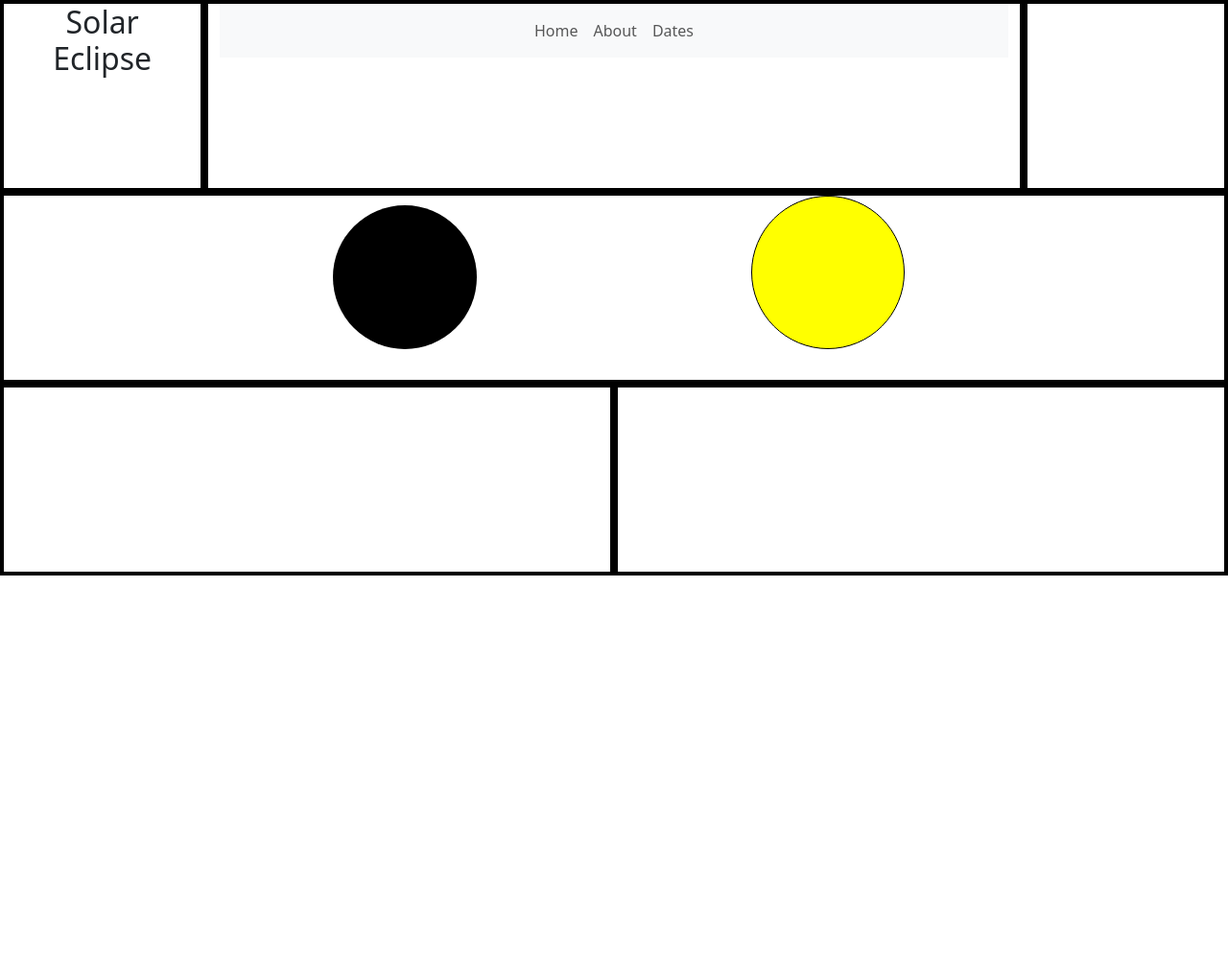
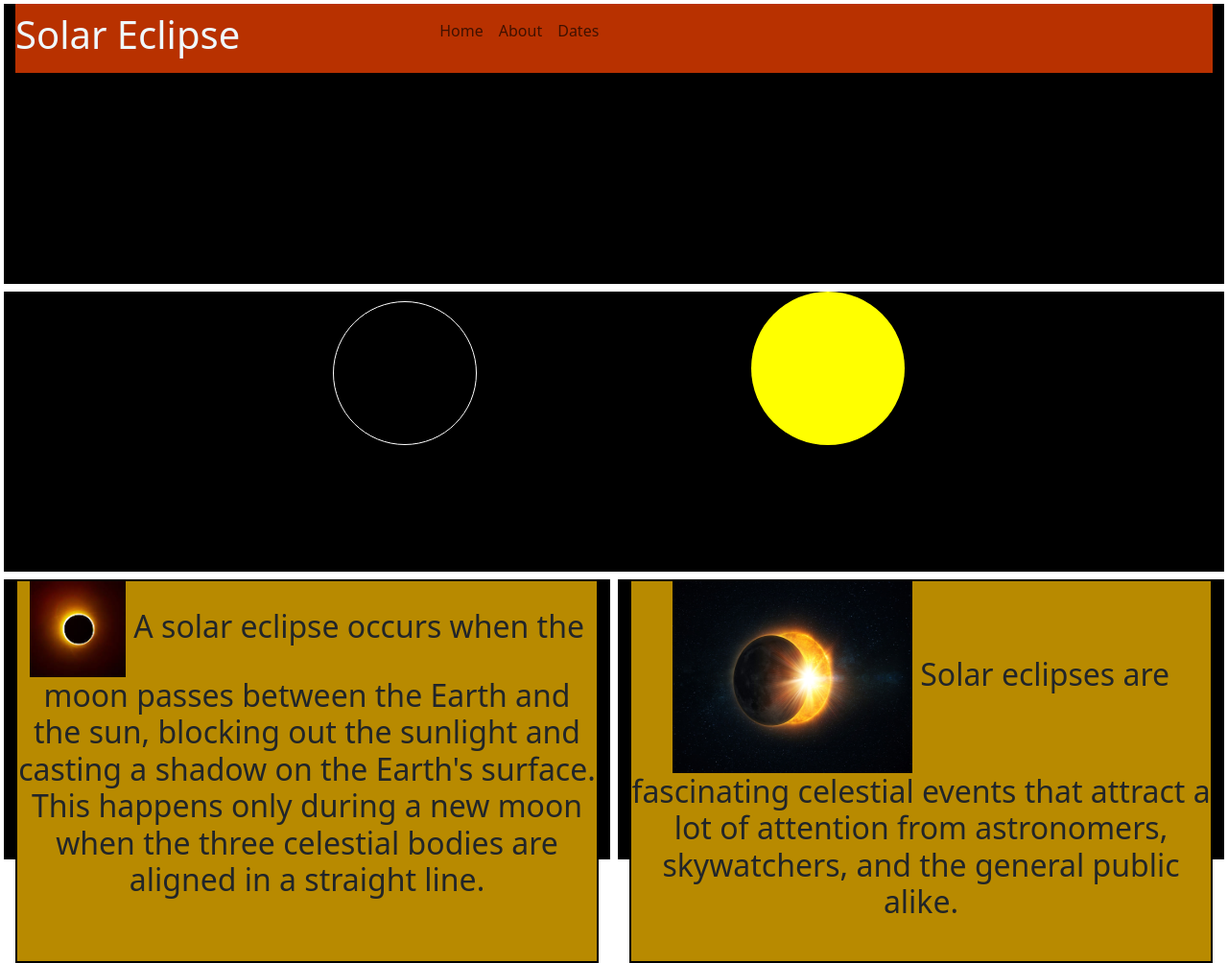
Before and after one commit to AlexRC125/My-Website, a plain HTML site: page index.html in a window 1280 px wide. Shown: the whole page at 96% size. Before the commit the page ends 800 px from the top, so only its background shows below. Drawn offline with nearby package versions, Linux system fonts and the light colour scheme; files whose address does not match are found by name.

Commit message:
changes 2

```diff
--- a/css/style.css
+++ b/css/style.css
@@ -1,7 +1,8 @@
 #grid1 div[class^="col"] {
-    border:4px solid black;
+    border:4px solid white;
     text-align: center;
-    height: 200px;
+    height: 300px;
+    background-color: black;
 }
 
 .circle1 {
@@ -10,7 +11,6 @@
     background-color: yellow;
     border-radius: 50%;
     display: inline-block;
-    border: 1px solid black;
     animation: mymove 5s;
     animation-fill-mode: forwards;
     position: relative;
@@ -20,7 +20,7 @@
       #div5 {animation-timing-function: ease-in-out;}
 
       @keyframes mymove {
-        from {left: 0px;}
+        from {left: -20px;}
         to {left: 300px;}
       }
 
@@ -28,16 +28,47 @@
     height: 150px;
     width: 150px;
     background-color: black;
+    border:1px solid white;
     border-radius: 50%;
     display: inline-block;
     animation: mymove2 5s;
     animation-fill-mode: forwards;
-    position: relative;
+    position:relative;
+margin-top: 10px;
   }
 
   #div4 {animation-timing-function: ease-in-out;}
 
   @keyframes mymove2 {
-    from {right: 0px;}
+    from {right: -20px;}
     to {right: 300px;}
   }
+
+  h2{
+    border: 2px black solid;
+    background-color: #B88A00;
+    color: aliceblue;
+    height: 400px;
+  }
+
+  .navbar {
+    width: 100%;
+    background-color: #B83100;
+    overflow: auto;
+    color: aliceblue;
+  }
+
+  .img1{
+    width: 100px;
+    height: 100px
+  }
+
+  .img2{
+    width: 250px;
+    height: 200px;
+  }
+
+  h1{
+font-size: small;
+margin-right: 200px;
+  }
--- a/index.html
+++ b/index.html
@@ -11,10 +11,10 @@
     <div id="grid1">
     <div class="container-fluid">
     <div class="row">
-        <div class="col-2"><h2>Solar Eclipse</h2></div>
-        <div class="col-8">
-            <nav class="navbar navbar-expand-sm bg-light justify-content-center">
+        <div class="col">
+            <nav class="navbar navbar-expand-sm ">
             <ul class="navbar-nav">
+              <h1>Solar Eclipse</h1>
               <li class="nav-item">
                 <a class="nav-link" href="#">Home</a>
               </li>
@@ -27,16 +27,13 @@
             </ul>
           </nav>
         </div>
-        <div class="col-2">
-
-        </div>
     </div>
     <div class="row">
         <div class="col"><div class="circle1"></div> <div class="circle2" id="div4"></div></div>
     </div>
     <div class="row">
-        <div class="col"></div>
-        <div class="col"></div>
+        <div class="col"> <h2> <img class="img1" src="img/images (1).jpg" > A solar eclipse occurs when the moon passes between the Earth and the sun, blocking out the sunlight and casting a shadow on the Earth's surface. This happens only during a new moon when the three celestial bodies are aligned in a straight line. </h2></div>
+        <div class="col"> <h2> <img class="img2" src="img/solar-eclipse-feature.jpg" > Solar eclipses are fascinating celestial events that attract a lot of attention from astronomers, skywatchers, and the general public alike. </h2></div>
     </div>
 
 </div>
--- a/js/script.js
+++ b/js/script.js
@@ -0,0 +1,20 @@
+ // Fun facts about bees
+ const beeFacts = [
+    "Bees communicate through dance, known as the 'waggle dance', to tell other bees where to find food.",
+    "A beehive can contain up to 60,000 bees during peak season.",
+    "Honey bees fly at a speed of around 15 miles per hour.",
+    "Bees have five eyes - three small ones on top of the head and two large ones in front.",
+    "Bees are essential pollinators, helping to pollinate many of the world's crops.",
+    "The queen bee can lay up to 2,000 eggs per day during the summer months."
+];
+
+// Function to display a random fun fact about bees
+function displayRandomFact() {
+    const randomIndex = Math.floor(Math.random() * beeFacts.length);
+    const fact = beeFacts[randomIndex];
+    document.getElementById('funFacts').innerText = fact;
+    document.getElementById('funFacts').style.display = 'block';
+}
+
+// Event listener to trigger display of fun fact when image is clicked
+document.getElementById('beeImage').addEventListener('click', displayRandomFact);
```
Also changed, not shown: img/images (1).jpg (added), img/solar-eclipse-feature.jpg (added).
